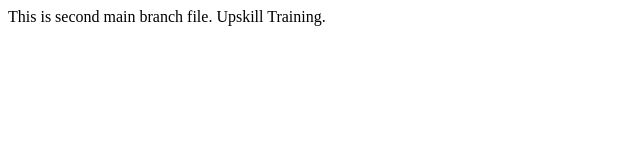
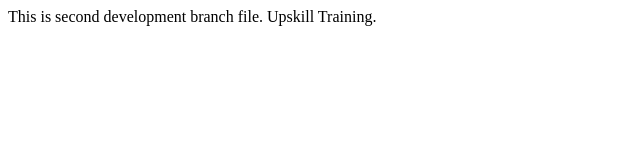
Before and after one commit to rahen2303/Resume3, a plain HTML site: page index2.html in a window 1280 px wide. Shown: the whole page, without its empty margins (0-640 px from the left). Drawn offline with Linux system fonts and the light colour scheme.

Commit message:
devlopment2

```diff
--- a/index2.html
+++ b/index2.html
@@ -2,7 +2,7 @@
     <head>
     </head>
     <body>
-        This is second main branch file.
+        This is second development branch file.
         Upskill Training.
     </body>
 </html>
```
